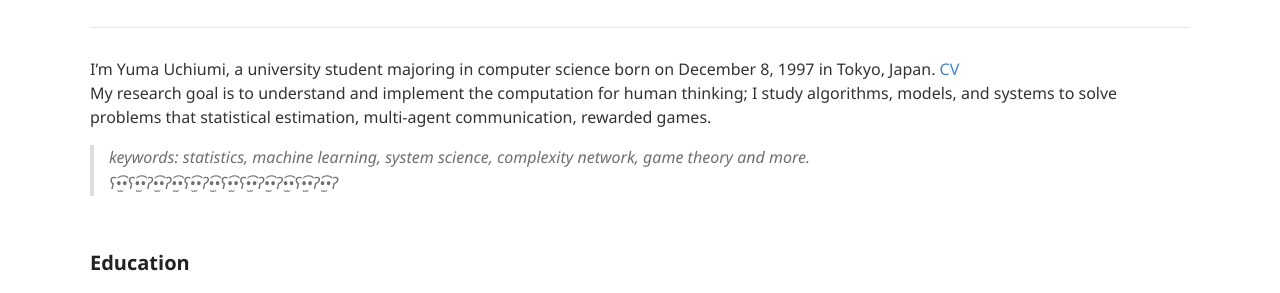
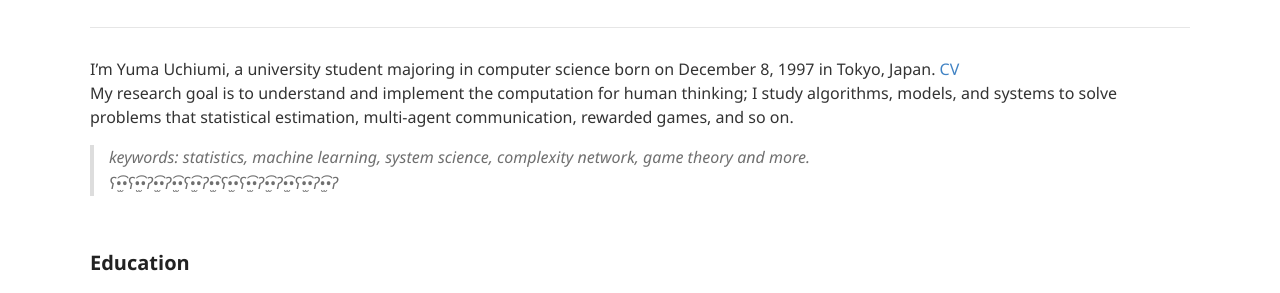
Before and after one commit to yumaloop/old-jekyll-blog-site, a Jekyll site: the page built from about.md, in a window 1280 px wide. Shown: the part 384-677 px from the top of the page. Built offline with Jekyll 4.4.1, drawn with Linux system fonts in a browser that asks for light colours; comment, search, counter and statistics services are not loaded.

Commit message:
update repo 2020年 1月20日 月曜日 18時01分28秒 JST

```diff
--- a/about.md
+++ b/about.md
@@ -8,7 +8,7 @@
 I'm Yuma Uchiumi, a university student majoring in computer science
 born on December 8, 1997 in Tokyo, Japan.  [CV](https://github.com/yumaloop/yumaloop.github.io/blob/master/assets/pdf/CV201906.pdf)<br>
 My research goal is to understand and implement the computation for human thinking;
-I study algorithms, models, and systems to solve problems that statistical estimation, multi-agent communication, rewarded games.
+I study algorithms, models, and systems to solve problems that statistical estimation, multi-agent communication, rewarded games, and so on.
 
 > keywords: statistics, machine learning, system science, complexity network, game theory and more. <br>
 > ʕ•̫͡•ʕ•̫͡•ʔ•̫͡•ʔ•̫͡•ʕ•̫͡•ʔ•̫͡•ʕ•̫͡•ʕ•̫͡•ʔ•̫͡•ʔ•̫͡•ʕ•̫͡•ʔ•̫͡•ʔ
```
